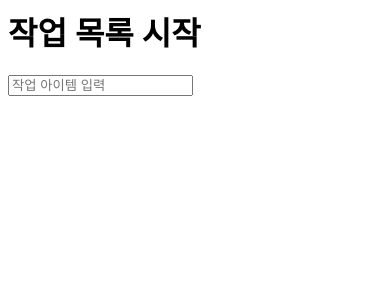
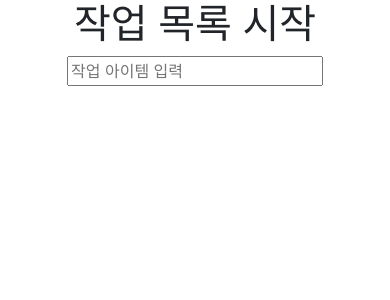
Before and after one commit to yongpil/To-Do-List, a Django app: page / in a window 390 px wide. Shown: the top 300 px of the page. Run offline with Django 3.2, Linux system fonts and the light colour scheme; some libraries are stand-ins or nearby versions.

Commit message:
base 템플릿을 이용한 리팩터링

```diff
--- a/lists/templates/base.html
+++ b/lists/templates/base.html
@@ -1,14 +1,34 @@
-<html>
+<!DOCTYPE html>
+<html lang="en">
     <head>
         <title>To-Do lists</title>
+        <meta name="viewport content="width=device-width, initial-scale=1.0">
+        <link href="css/bootstrap.min.css" rel="stylesheet" media="screen">
     </head>
     <body>
+    <div class="container">
+
+    <div class="row">
+        <div class="col-md-6 col-md-offset-3">
+            <div class="text-center">
                 <h1>{% block header_text %}{% endblock %}</h1>
                 <form method="POST" action="{% block form_action %}{% endblock %}">
-            <input name="item_text"  id="id_new_item" placeholder="작업 아이템 입력"/>
+                    <input name="item_text"  id="id_new_item"
+                           placeholder="작업 아이템 입력"
+                    />
                     {% csrf_token %}
                 </form>
+            </div>
+        </div>
+    </div>
+
+    <div class="row">
+        <div class="col-md-6 col-md-offset-3">
             {% block table%}
             {% endblock %}
+        </div>
+    </div>
+
+    </div>
     </body>
     </html>
```
Lines whose indentation alone changed are shown as unchanged.
